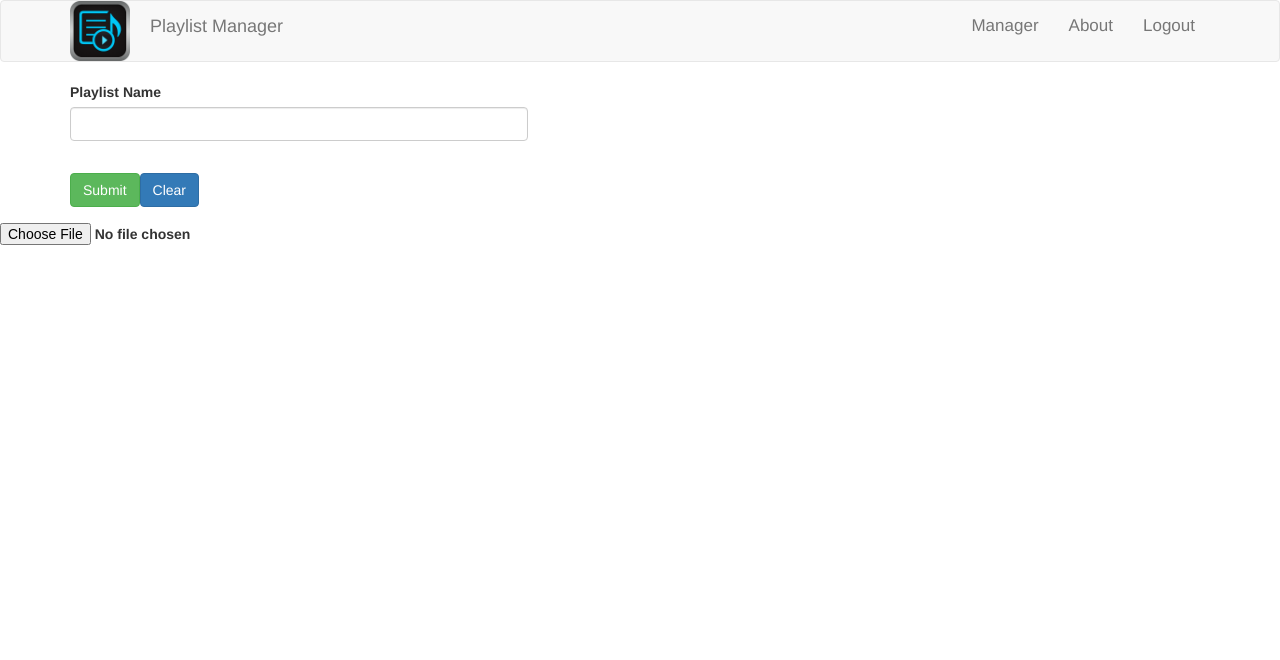
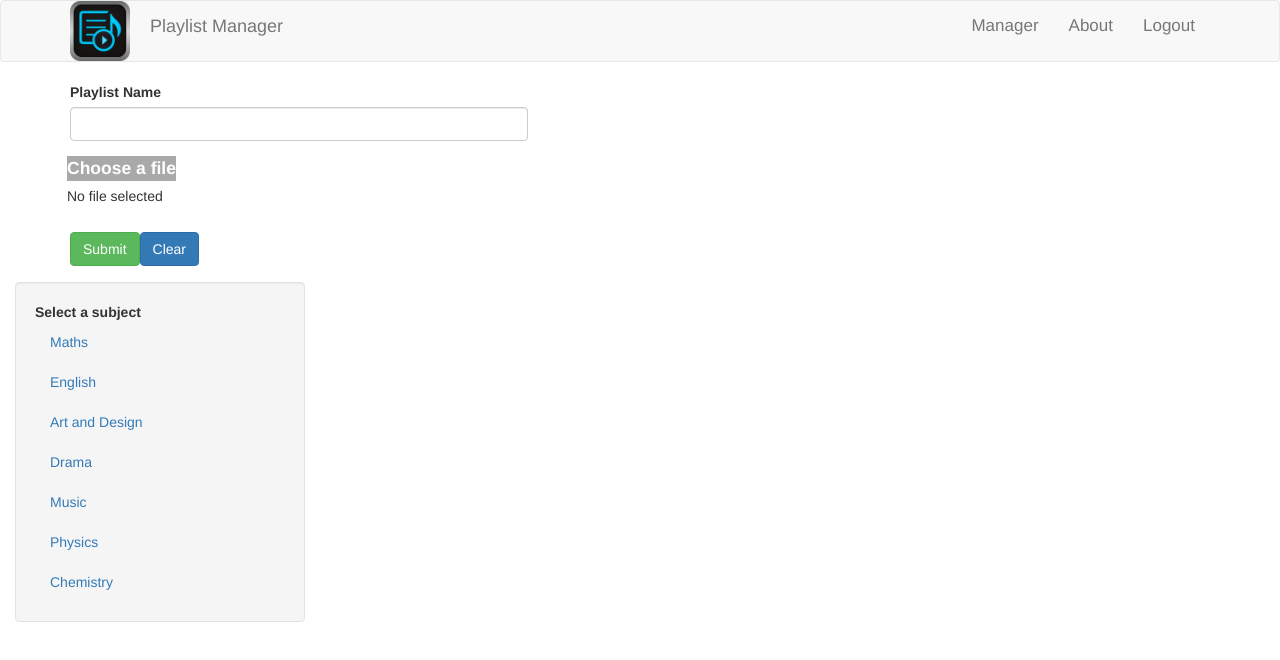
Before and after one commit to lucaguarro/SpotifyPlaylistManager, an Angular app: page /playlist-manager in a window 1280 px wide. Shown: the top 660 px of the page. Built offline with nearby package versions, Linux system fonts and the light colour scheme.

Commit message:
file name changing and components

```diff
--- a/src/app/playlist-manager/playlist-form/playlist-form.component.css
+++ b/src/app/playlist-manager/playlist-form/playlist-form.component.css
@@ -0,0 +1,34 @@
+.inputfile {
+	width: 0.1px;
+	height: 0.1px;
+	opacity: 0;
+	overflow: hidden;
+	position: absolute;
+	z-index: -1;
+}
+
+.inputfile + label {
+    font-size: 1.25em;
+    font-weight: 700;
+    color: white;
+    background-color: darkgray;
+    display: inline-block;
+}
+
+.inputfile:focus + label,
+.inputfile + label:hover {
+    background-color: red;
+}
+
+.inputfile + label {
+	cursor: pointer; /* "hand" cursor */
+}
+
+#uploadFile{
+    margin-left: 12px;
+}
+
+.inputfile:focus + label {
+	outline: 1px dotted #000;
+	outline: -webkit-focus-ring-color auto 5px;
+}
--- a/src/app/playlist-manager/playlist-form/playlist-form.component.html
+++ b/src/app/playlist-manager/playlist-form/playlist-form.component.html
@@ -13,11 +13,16 @@
       <div class="col-sm-2 form-group">
       </div>
       <div class="row">
-        <div class="col-xs-12">
-<!--          <label class="custom-file">
-            <input type="file" id="file" class="custom-file-input">
-            <span class="custom-file-control"></span>
-          </label>-->
+        <div class="col-xs-12" id="uploadFile">
+          <input
+            type="file"
+            name="file"
+            id="file"
+            class="inputfile"
+            (change)="logToConsole($event)"
+            #fileContentInput/>
+          <label for="file">Choose a file</label>
+          <p>{{fileSelected}}</p>
         </div>
       </div>
       <div class="col-sm-2 form-group">
@@ -35,10 +40,3 @@
     </div>
   </form>
 </div>
-
-
-
-<label class="custom-file">
-  <input type="file" id="file" class="custom-file-input">
-  <span class="custom-file-control"></span>
-</label>
--- a/src/app/playlist-manager/playlist-form/playlist-form.component.ts
+++ b/src/app/playlist-manager/playlist-form/playlist-form.component.ts
@@ -1,4 +1,4 @@
-import { Component, OnInit } from '@angular/core';
+import { Component, OnInit, ElementRef, ViewChild } from '@angular/core';
 
 @Component({
   selector: 'app-playlist-form',
@@ -9,6 +9,29 @@ export class PlaylistFormComponent implements OnInit {
 
   constructor() { }
 
+  @ViewChild('fileContentInput') fileSelectedInput: ElementRef;
+
+  fileSelected: string = "No file selected";
+
+  logToConsole(){
+    console.log(this.fileSelectedInput.nativeElement.value);
+    this.fileSelected = this.fileSelectedInput.nativeElement.value;
+    this.fileSelected = this.getJustFileName(this.fileSelected);
+  }
+
+  getJustFileName(fileWithPath: string){
+    var justThePath = '';
+    for (var i = fileWithPath.length - 1, len = 0; i >= len; i--) {
+      if(fileWithPath[i]==="\\"){
+        return justThePath;
+      } else{
+        justThePath = fileWithPath[i] + justThePath;
+      }
+    }
+    console.log(this.fileSelected);
+    return justThePath;
+  }
+
   ngOnInit() {
   }
 
--- a/src/app/playlist-manager/playlist-manager.component.html
+++ b/src/app/playlist-manager/playlist-manager.component.html
@@ -1,3 +1,4 @@
 
 <app-header></app-header>
 <app-playlist-form></app-playlist-form>
+<app-songs-added></app-songs-added>
--- a/src/app/playlist-manager/songs-added/songs-added.component.css
+++ b/src/app/playlist-manager/songs-added/songs-added.component.css
@@ -0,0 +1,4 @@
+.nav{
+    max-height: 300px;
+    overflow-y:scroll;
+}
--- a/src/app/playlist-manager/songs-added/songs-added.component.html
+++ b/src/app/playlist-manager/songs-added/songs-added.component.html
@@ -1,3 +1,27 @@
-<p>
-  songs-added works!
-</p>
+<div class="col-xs-6 col-sm-3 sidebar-offcanvas" id="sidebar" role="navigation"   style="float:left">
+      <div class="well sidebar-nav">
+        <ul class="nav">
+          <li><strong>Select a subject</strong></li>
+          <li class="active"><a href="#">Maths</a></li>
+          <li><a href="#">English</a></li>
+          <li><a href="#">Art and Design</a></li>
+          <li><a href="#">Drama</a></li>
+          <li><a href="#">Music</a></li>
+          <li><a href="#">Physics</a></li>
+          <li><a href="#">Chemistry</a></li>
+          <li><a href="#">Biology</a></li>
+          <li><a href="#">Home economics</a></li>
+          <li><a href="#">Physical Education</a></li>
+          <li><a href="#">Computing Science</a></li>
+          <li><a href="#">French</a></li>
+          <li><a href="#">German</a></li>
+          <li><a href="#">Mandarin</a></li>
+          <li><a href="#">Religious Education</a></li>
+          <li><a href="#">Modern Studies</a></li>
+          <li><a href="#">Geography</a></li>
+          <li><a href="#">History</a></li>
+          <li><a href="#">Creative computing</a></li>
+          <li><a href="#">Craft, Design and Technology</a></li>
+        </ul>
+      </div><!--/.well -->
+    </div><!--/span-->
```
Also changed, not shown: src/app/playlist-manager/header/header.component.css (line endings or trailing spaces).
